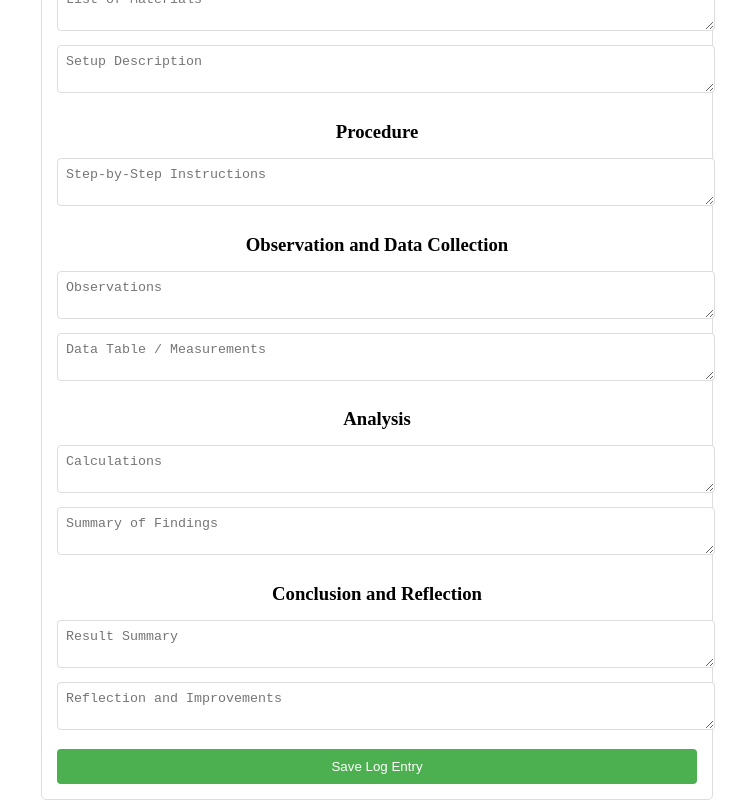
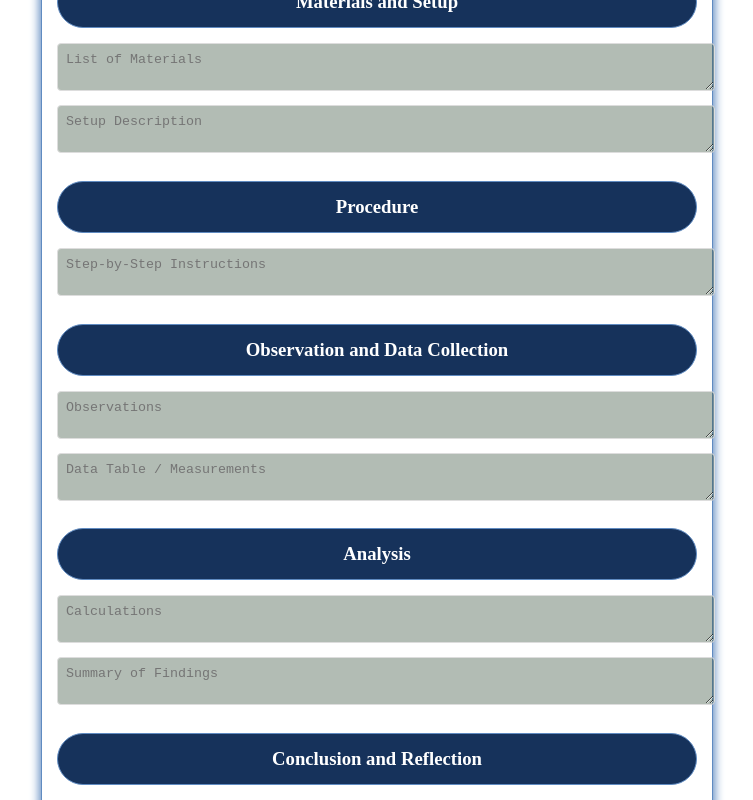
Before and after one commit to AtomKey-Lab/ExperimentHub, a React (Create React App) app: page /logbook in a window 1280 px wide. Shown: the part 440-1240 px from the top of the page, without its empty margins (263-1016 px from the left). Built offline with nearby package versions, Linux system fonts and the light colour scheme.

Commit message:
logbook added

```diff
--- a/src/view/logbook/logbook.css
+++ b/src/view/logbook/logbook.css
@@ -1,6 +1,7 @@
 .log-container{
    display: flex;
    justify-content: center;
+
 
 }
 
@@ -14,12 +15,22 @@
     border-radius: 5px;
     margin-top: 20px;
     width: 50%;
+    border:0.5px solid #608BC1;
+    box-shadow: 0px 0px 10px 2px #608BC1;
   }
 
   .log-form h3, .log-entries h3 {
 
     margin-bottom: 10px;
     text-align: center;
+    background-color: #16325B;
+    height: 50px;
+    display: flex;
+    align-items: center;
+    justify-content: center;
+    border-radius: 30px;
+    border:1px solid #608BC1;
+    color: white;
   }
 
   input, textarea {
@@ -28,10 +39,11 @@
     padding: 8px;
     border: 1px solid #ddd;
     border-radius: 4px;
+    background-color: #3f594466;
   }
 
 .button-logBook {
-    background-color: #4CAF50;
+    background-color: #3498db;
     color: white;
     padding: 10px 15px;
     border: none;
@@ -39,10 +51,11 @@
     cursor: pointer;
     width: 100%;
     margin-top: 10px;
+    font-size: 17px;
   }
 
 .button-logBook:hover {
-    background-color: #45a049;
+    background-color: #2e87c2;
   }
 
   .log-entry {
```
